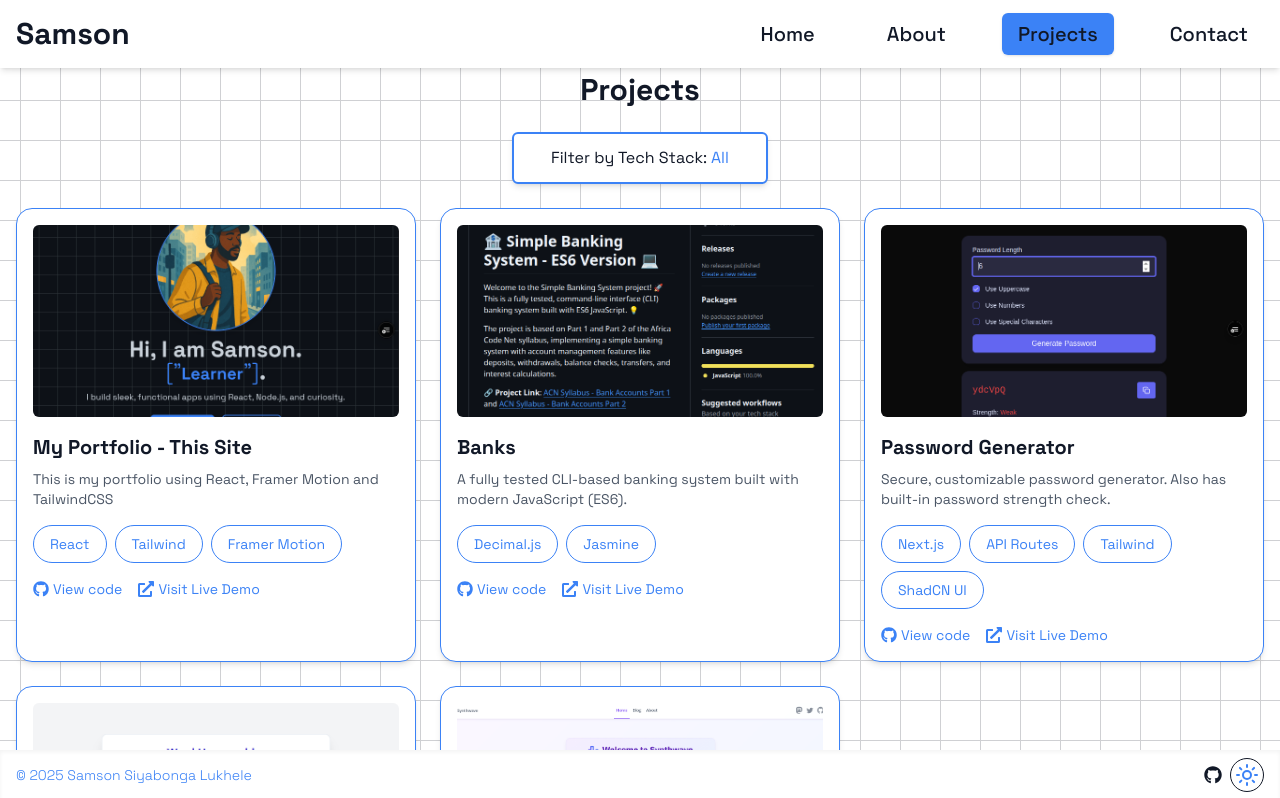
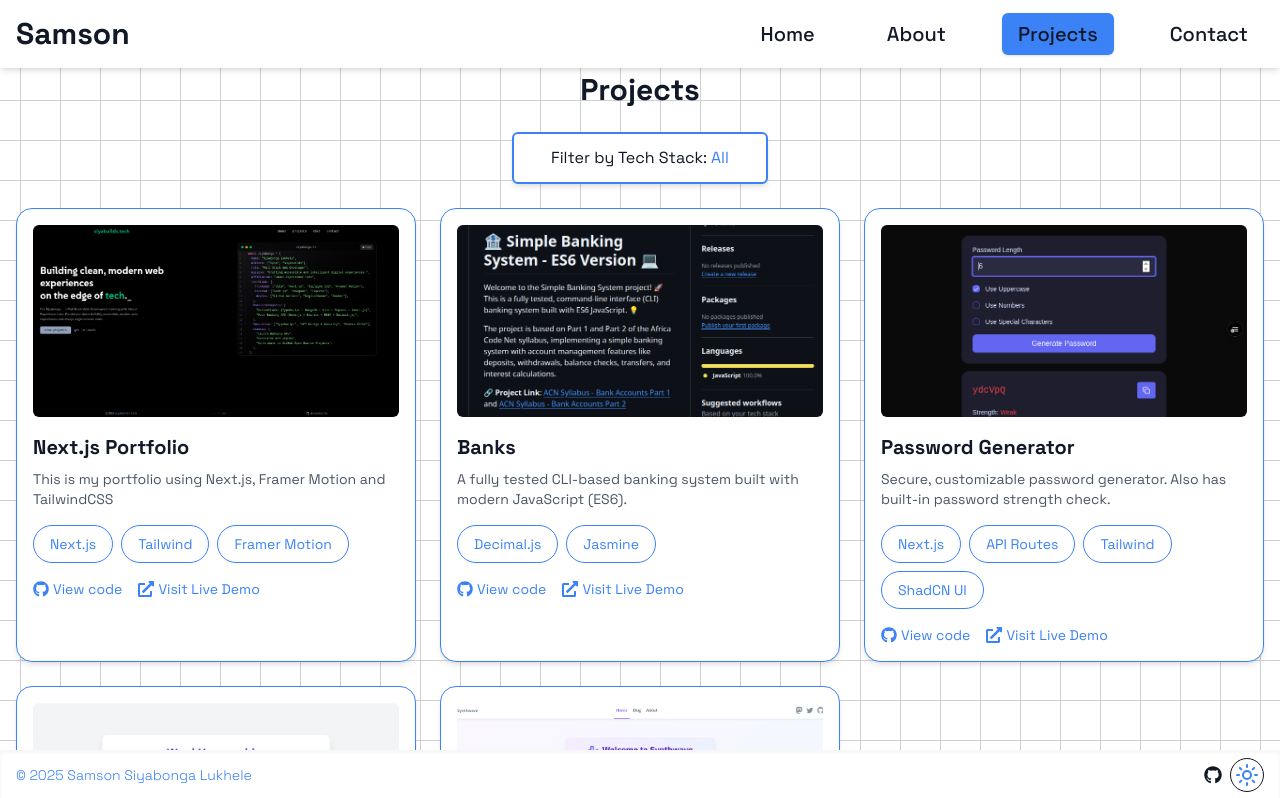
Before and after one commit to siyabuilds/react-portfolio, a React (Vite) app: page /projects in a window 1280 px wide. Shown: the top 798 px of the page. Built offline with nearby package versions, Linux system fonts and the light colour scheme.

Commit message:
Update portfolio project details to reflect Next.js implementation and new links

```diff
--- a/src/data/projects.js
+++ b/src/data/projects.js
@@ -1,11 +1,11 @@
 export const projects = [
   {
-    title: "My Portfolio - This Site",
+    title: "Next.js Portfolio",
     description:
-      "This is my portfolio using React, Framer Motion and TailwindCSS",
-    tech: ["React", "Tailwind", "Framer Motion"],
-    github: "https://github.com/siyabuilds/react-portfolio",
-    liveDemo: "https://markuptitan.site",
+      "This is my portfolio using Next.js, Framer Motion and TailwindCSS",
+    tech: ["Next.js", "Tailwind", "Framer Motion"],
+    github: "https://github.com/siyabuilds/nextjs-portfolio",
+    liveDemo: "https://siyabuilds.tech",
     image: "/images/portfolio.png",
   },
   {
```
Also changed, not shown: public/images/portfolio.png.
